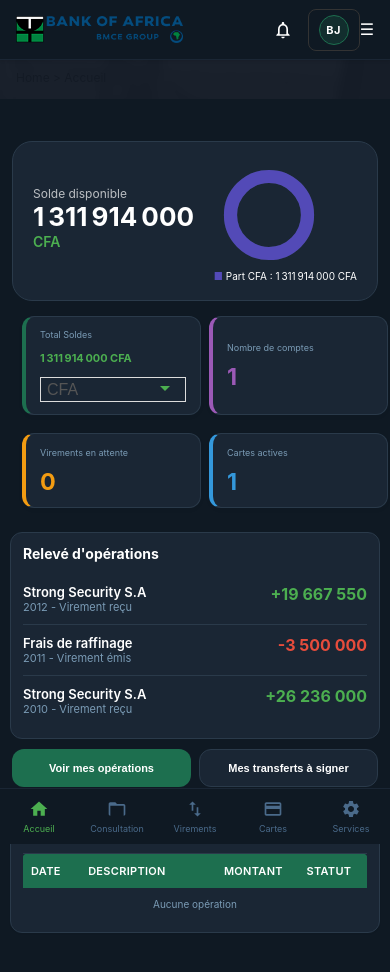
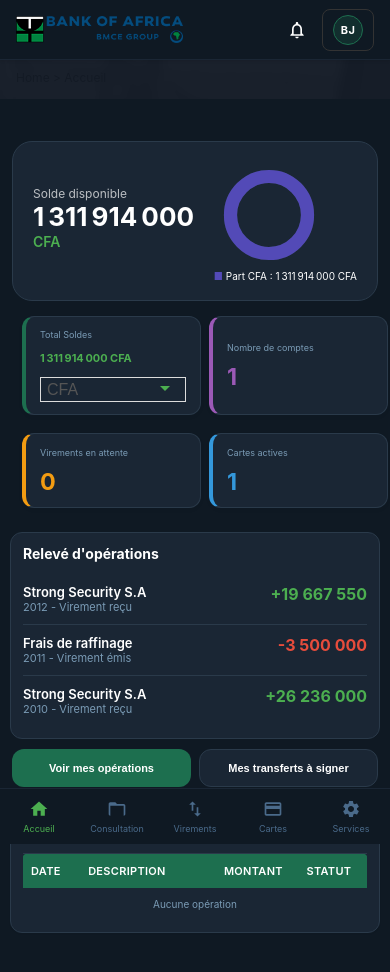
Before and after one commit to guedeserge72-alt/banque, a website: page index.html in a window 390 px wide. Drawn offline with nearby package versions, Linux system fonts and the light colour scheme; no server answers; sample sign-in values are in the browser's storage.

Commit message:
Hide hamburger menu button header

```diff
--- a/index.html
+++ b/index.html
@@ -112,7 +112,7 @@
             </div>
 
             <!-- Mobile Burger -->
-            <button class="burger-btn" id="btn-burger" style="background:transparent; border:none; color:white; font-size:24px; cursor:pointer;" onclick="document.querySelector('.navbar-menu').classList.toggle('open'); this.classList.toggle('open');">&#9776;</button>
+            <button class="burger-btn" id="btn-burger" style="background:transparent; border:none; color:white; font-size:24px; cursor:pointer; display:none !important;" onclick="document.querySelector('.navbar-menu').classList.toggle('open'); this.classList.toggle('open');">&#9776;</button>
         </div>
     </header>
 
```
